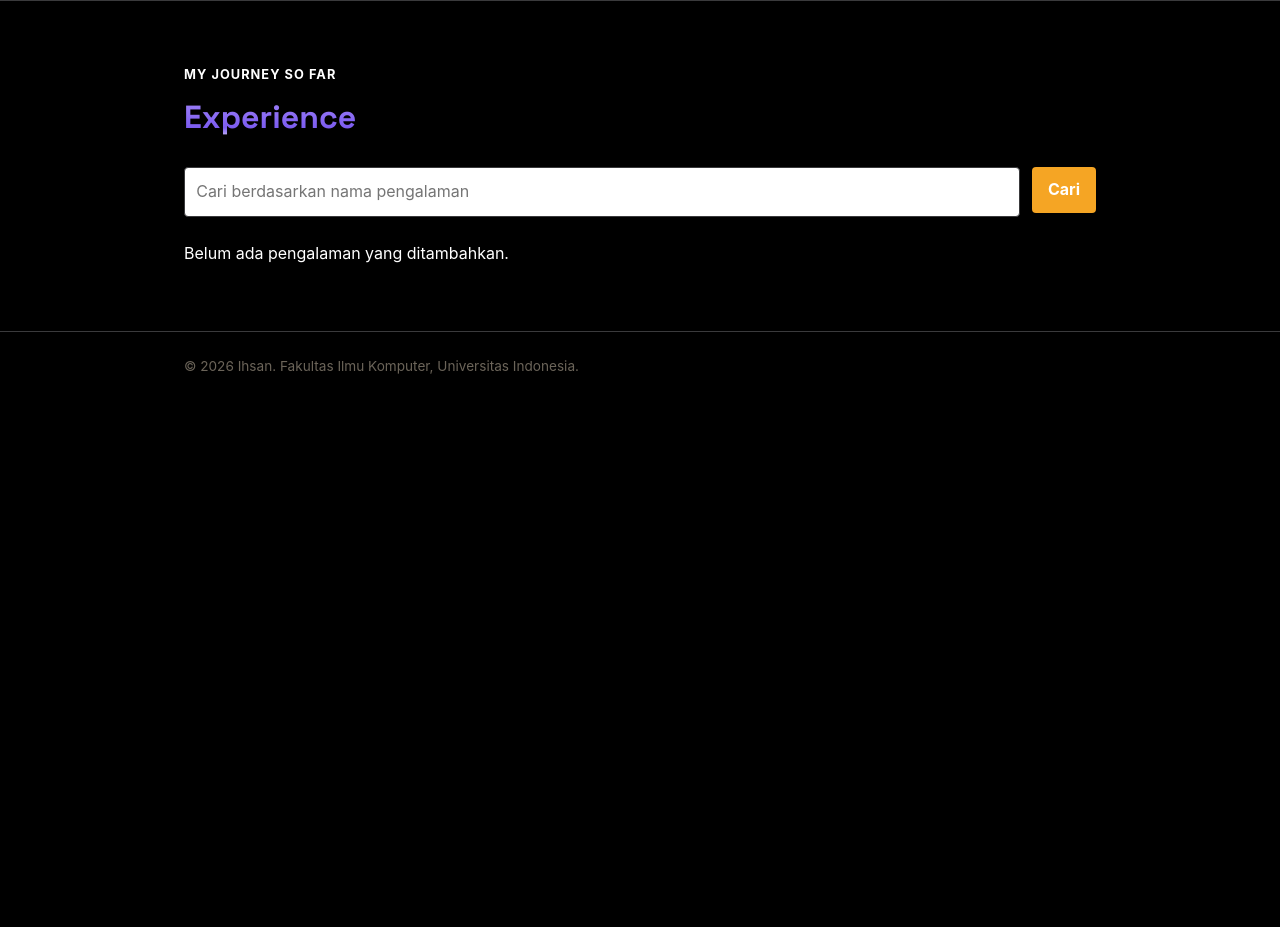
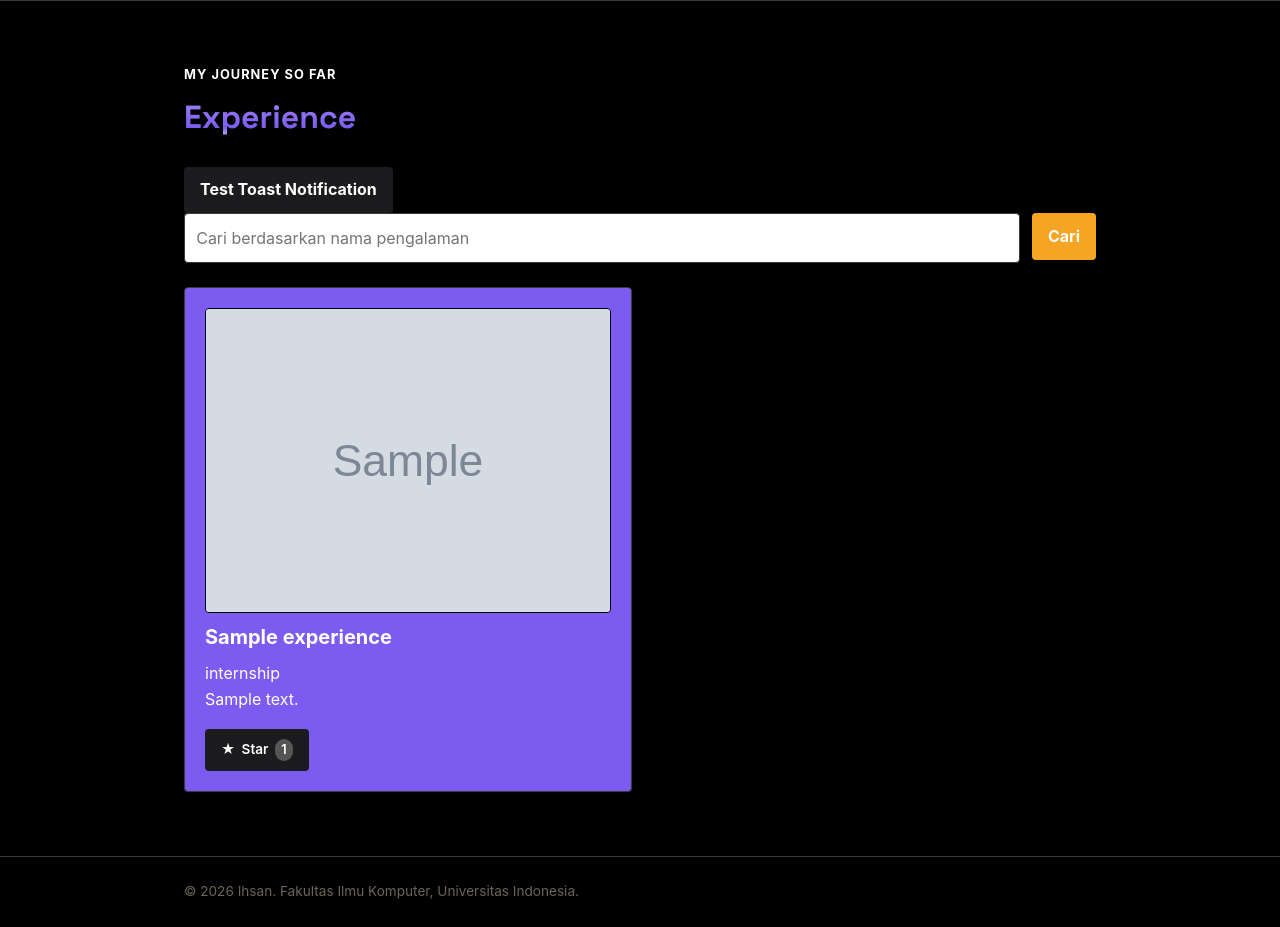
Before and after one commit to 8ijaan/myportofolio, a Django app: page /experience/ in a window 1280 px wide. Shown: the part 70-997 px from the top of the page. Before the commit the page ends 444 px from the top, so only its background shows below. Run offline with Django 5.2, Linux system fonts and the light colour scheme; tables that the repository leaves empty hold one stand-in row (values such as "Sample post"); grey boxes marked "Sample" are stand-in pictures.

Commit message:
feat(experience): add inline AJAX script

```diff
--- a/main/views.py
+++ b/main/views.py
@@ -106,7 +106,7 @@ def get_experiences_json(request):
                 "title": experience.title,
                 "description": experience.description,
                 "category": experience.category,
-                "project_image_url": experience.project_image_url,
+                "experience_image_url": experience.experience_image_url,
                 "star_count": starred_users.count(),
                 "is_starred": is_starred,
                 "starred_by_names": starred_by_names,
--- a/templates/experience.html
+++ b/templates/experience.html
@@ -17,55 +17,168 @@
         {% endif %}
       </div>
 
-      <form method="get" action="{% url 'main:show_experiences' %}" class="project-search">
+      <button class="button button-secondary"
+        onclick="showToast('System Notification', 'Experience loaded successfully!', 'success')">
+        Test Toast Notification
+      </button>
+    <form method="get" action="{% url 'main:show_experiences' %}" class="project-search" id="experience-search-form">
         <input type="search" name="title" value="{{ title_query }}" placeholder="Cari berdasarkan nama pengalaman"
-          class="project-search__input" aria-label="Cari berdasarkan nama pengalaman" />
+          class="project-search__input" id="search-input" aria-label="Cari berdasarkan nama pengalaman">
         <button type="submit" class="button">Cari</button>
       </form>
 
-      <div class="experience-grid project-grid">
-        {% for experience in experience_list %}
-        <article class="experience-card">
-          <span class="experience-category">
-            {{ experience.get_category_display }}
-          </span>
-          <h2>{{ experience.title }}</h2>
-          <p class="experience-description">{{ experience.description }}</p>
+      <!-- Loading State -->
+      <div id="loading" class="empty-state hide">
+        <p>Loading experiences...</p>
+      </div>
 
-          <div class="project-card-actions">
-            {% if experience.is_ongoing %}
-            <p class="experience-status">Ongoing</p>
-            {% else %}
-            <p class="experience-status">Completed</p>
-            {% endif %}
-            <div class="project-actions">
-              {% if experience.experience_url %}
-              <a href="{{ experience.experience_url }}" class="button">Lihat Experience</a>
-              {% endif %}
-              {% include "components/experience_star.html" with experience=experience %}
-              {% if perms.main.delete_experience %}
-              {% include "components/experience_delete_modal.html" with experience=experience %}
-              {% endif %}
+      <!-- Error State -->
+      <div id="error" class="empty-state hide">
+        <p>Failed to load experience data. Please try again.</p>
+      </div>
 
-              {% if perms.main.change_experience %}
-              <a href="{% url 'main:update_experience' experience.id %}" class="button experience-add-button">
-                Edit
-              </a>
-              {% endif %}
+      <!-- Empty State -->
+      <div id="empty" class="empty-state hide">
+        <p>No experiences have been added or found yet.</p>
+      </div>
 
-            </div>
-          </div>
-        </article>
-        {% empty %}
-        {% if title_query %}
-        <p class="empty-state">Tidak ada pengalaman dengan nama tersebut.</p>
-        {% else %}
-        <p class="empty-state">Belum ada pengalaman yang ditambahkan.</p>
-        {% endif %}
-        {% endfor %}
-      </div>
+      <!-- Project Grid -->
+      <div id="grid" class="experience-grid project-grid hide"></div>
+
     </div>
   </section>
 </main>
 
+
+    <script>
+    // Configuration
+    const BASE_EXPERIENCES_ENDPOINT = "{% url 'main:get_experience_json' %}";
+    const IS_SUPERUSER = "{{ user.is_superuser|yesno:'true,false' }}" === "true";
+    let experiencesAbortController;
+
+    // DOM elements
+    const loadingState = document.getElementById('loading');
+    const errorState = document.getElementById('error');
+    const emptyState = document.getElementById('empty');
+    const gridContainer = document.getElementById('grid');
+    const searchForm = document.getElementById('experience-search-form');
+    const searchInput = document.getElementById('search-input');
+
+    // Show/hide page sections
+    function displayPageSection({ showLoading = false, showError = false, showEmpty = false, showGrid = false }) {
+        loadingState.classList.toggle('hide', !showLoading);
+        errorState.classList.toggle('hide', !showError);
+        emptyState.classList.toggle('hide', !showEmpty);
+        gridContainer.classList.toggle('hide', !showGrid);
+    }
+
+    // Build a experience card element
+    function buildexperienceCardElement(item) {
+        const experience = item.fields;
+        const experienceId = item.pk;
+
+        const articleElement = document.createElement('article');
+        articleElement.className = 'experience-card';
+
+        const imageHtml = experience.experience_image_url
+            ? `<img src="${experience.experience_image_url}" alt="Image of ${experience.title}" class="project-image">`
+            : '';
+
+        const urlHtml = experience.experience_url
+            ? `<a href="${experience.experience_url}" class="button">View experience</a>`
+            : '';
+
+        // A dummy UUID used as a placeholder to be replaced with the real ID from the JSON data
+        const deleteUrl = "{% url 'main:delete_experience' '00000000-0000-0000-0000-000000000000' %}"
+            .replace('00000000-0000-0000-0000-000000000000', experienceId);
+        const starUrl = "{% url 'main:toggle_experience_star' '00000000-0000-0000-0000-000000000000' %}"
+            .replace('00000000-0000-0000-0000-000000000000', experienceId);
+
+        const deleteHtml = IS_SUPERUSER
+            ? `<form method="post" action="${deleteUrl}" style="display:inline;">
+                {% csrf_token %}
+                <button type="submit" class="button button-danger" onclick="return confirm('Are you sure you want to delete this experience?');">Delete</button>
+            </form>`
+            : '';
+
+        const isStarredClass = experience.is_starred ? " is-starred" : "";
+        const starText = experience.is_starred ? "Unstar" : "Star";
+        const starTitle = experience.star_count > 0
+            ? `Starred by ${experience.starred_by_names}`
+            : "Be the first to star";
+
+        // Card component
+        const completeCardHtml = `
+            ${imageHtml}
+            <h2>${experience.title}</h2>
+            <span class="project-category">${experience.category}</span>
+            <p class="project-description">${experience.description}</p>
+            <div class="project-card-actions">
+                <div class="project-actions">
+                    ${urlHtml}
+
+                    <form method="post" action="${starUrl}" class="star-form">
+                        {% csrf_token %}
+                        <button type="submit"
+                                class="button button-star${isStarredClass}"
+                                title="${starTitle}">
+                            <span aria-hidden="true">★</span>
+                            ${starText}
+                            <span class="star-count">${experience.star_count}</span>
+                        </button>
+                    </form>
+
+                    ${deleteHtml}
+                </div>
+            </div>
+        `;
+
+        articleElement.innerHTML = completeCardHtml;
+        return articleElement;
+    }
+
+    // Fetch experience data
+    async function fetchexperiences(searchQuery = "") {
+        if (experiencesAbortController) experiencesAbortController.abort();
+        experiencesAbortController = new AbortController();
+
+        try {
+            displayPageSection({ showLoading: true });
+
+            const url = searchQuery ? `${BASE_EXPERIENCES_ENDPOINT}?title=${encodeURIComponent(searchQuery)}` : BASE_EXPERIENCES_ENDPOINT;
+
+            const response = await fetch(url, {
+                headers: { 'Accept': 'application/json' },
+                signal: experiencesAbortController.signal,
+            });
+
+            if (!response.ok) throw new Error('Failed to fetch data');
+
+            const experienceData = await response.json();
+
+            if (experienceData.length === 0) {
+                displayPageSection({ showEmpty: true });
+            } else {
+                gridContainer.innerHTML = '';
+                experienceData.forEach(item => {
+                    gridContainer.appendChild(buildexperienceCardElement(item));
+                });
+                displayPageSection({ showGrid: true });
+            }
+        } catch (error) {
+            if (error.name === 'AbortError') return;
+            console.error('Error loading experiences:', error);
+            displayPageSection({ showError: true });
+        }
+    }
+
+    // Search form event handler
+    searchForm.addEventListener('submit', function(e) {
+        e.preventDefault(); // Prevent the page from reloading
+        fetchexperiences(searchInput.value.trim()); // Run the search via AJAX
+    });
+
+    // Start the application
+    fetchexperiences(searchInput.value.trim());
+    </script>
 {% endblock content %}
```
